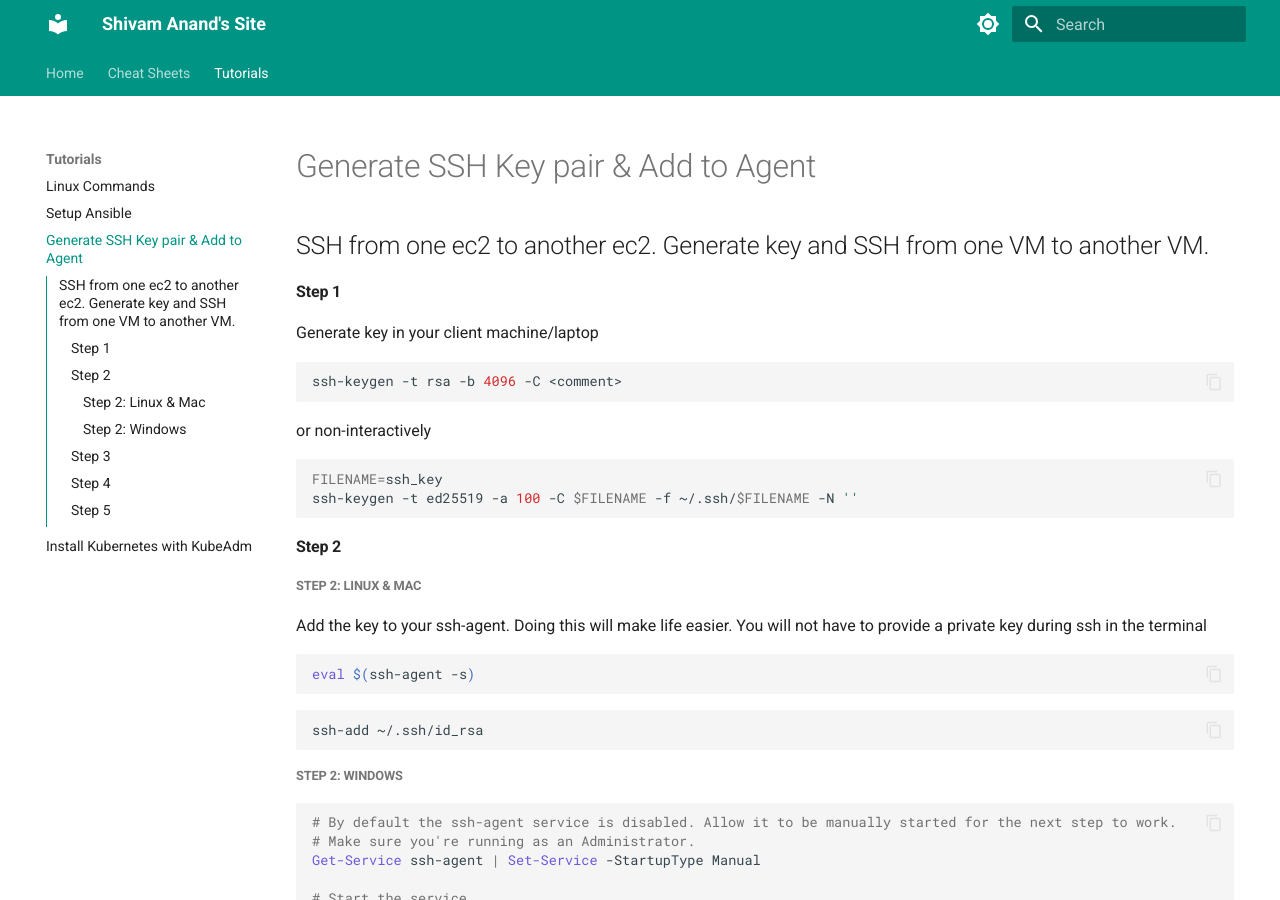
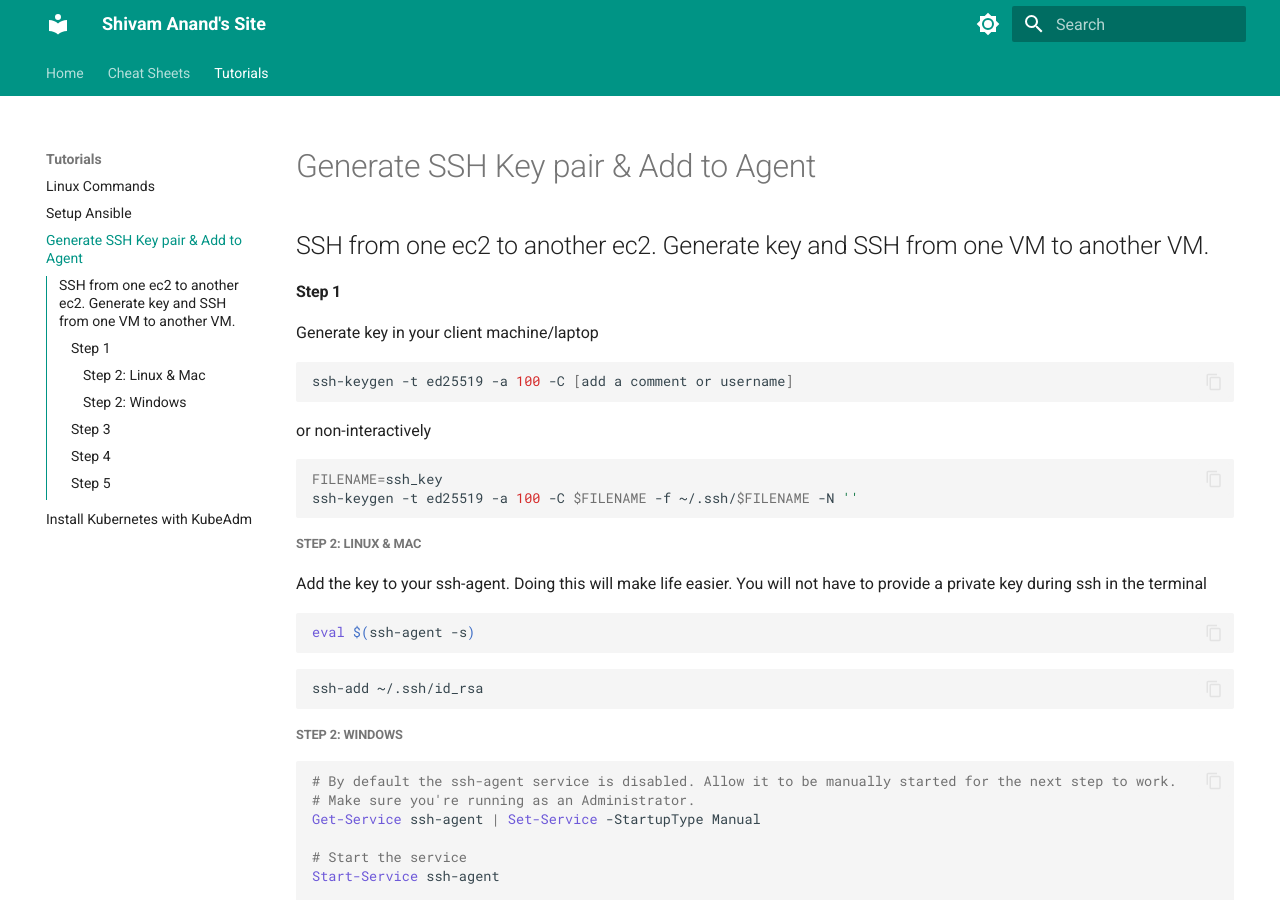
Before and after one commit to anandshivam44/Documentation, an MkDocs documentation site: the page built from docs/Tutorials/GenerateKeysAndSSH.md, in a window 1280 px wide and 900 px high. Built offline with MkDocs 1.6.1 and Material for MkDocs 9.7.7, drawn with Linux system fonts in a browser that asks for light colours.

Commit message:
Improve SSH

````diff
--- a/docs/Tutorials/GenerateKeysAndSSH.md
+++ b/docs/Tutorials/GenerateKeysAndSSH.md
@@ -2,14 +2,13 @@
 #### Step 1
 Generate key in your client machine/laptop
 ```bash
-ssh-keygen -t rsa -b 4096 -C <comment>
+ssh-keygen -t ed25519 -a 100 -C [add a comment or username]
 ```
 or non-interactively
 ```bash
 FILENAME=ssh_key
 ssh-keygen -t ed25519 -a 100 -C $FILENAME -f ~/.ssh/$FILENAME -N ''
 ```
-#### Step 2
 ##### Step 2: Linux & Mac
 Add the key to your ssh-agent. Doing this will make life easier. You will not have to provide a private key during ssh in the terminal
 ```bash
````
